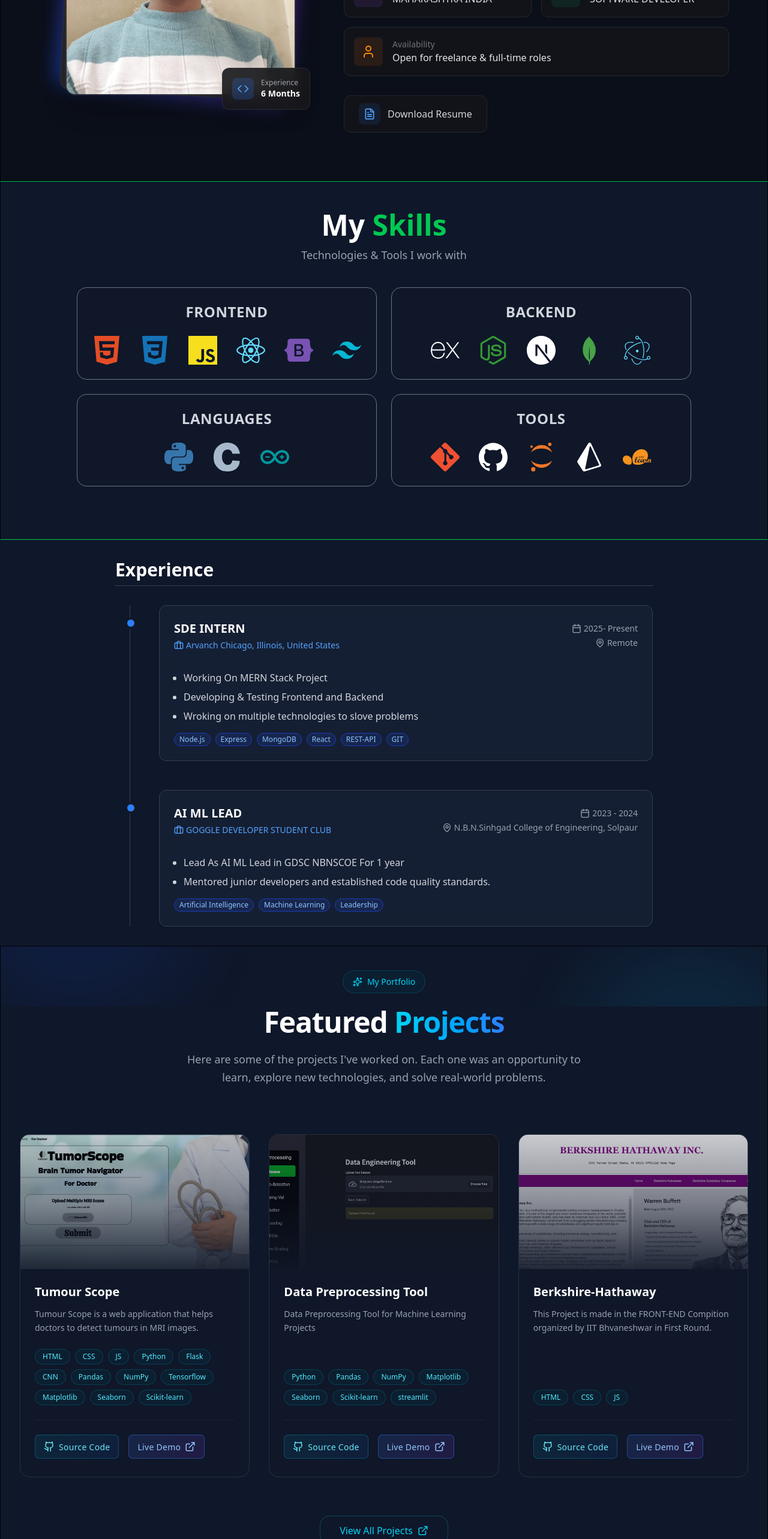
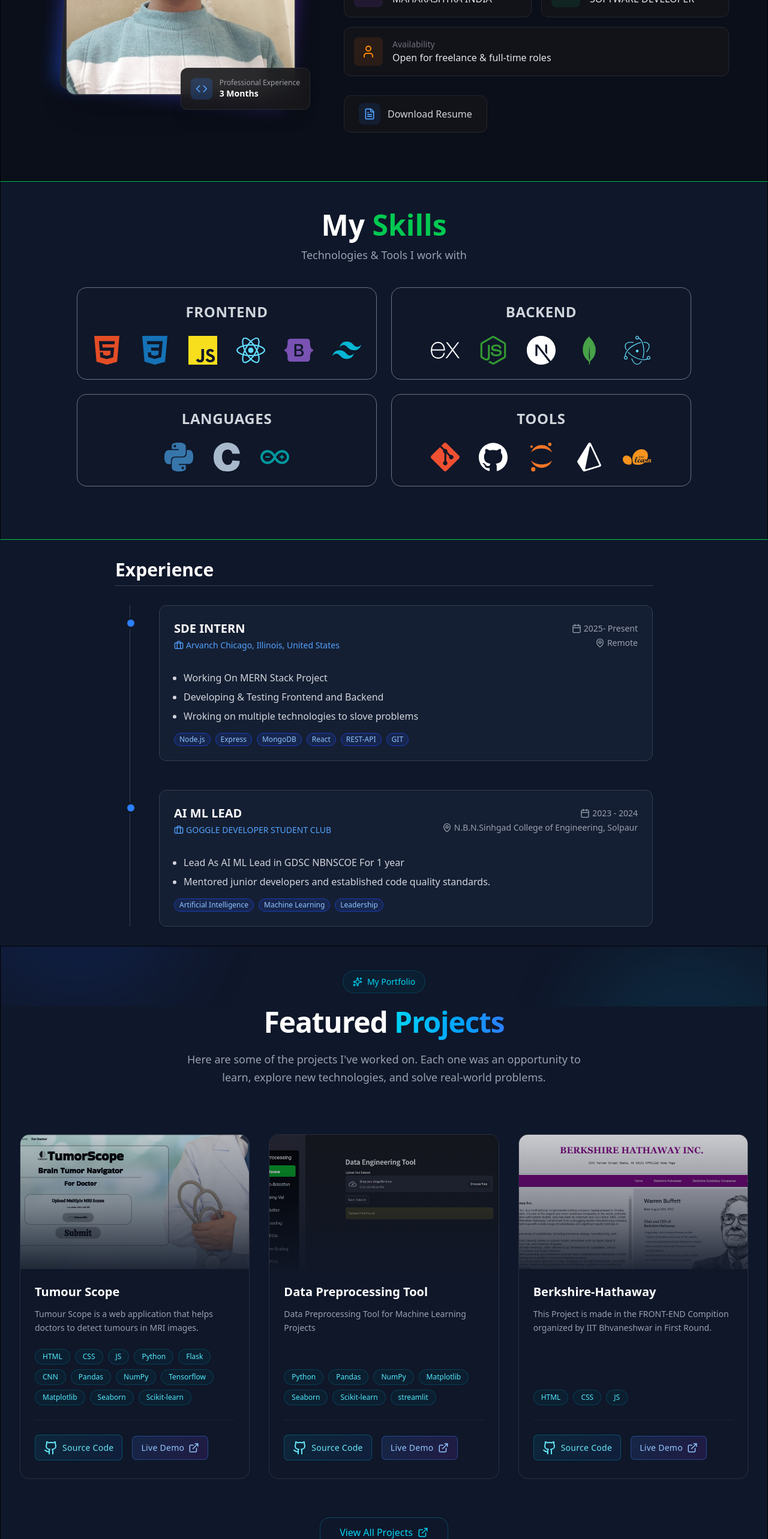
Before and after one commit to gauravk310/portfolio, a Next.js app in the folder portfolio/: page / in a window 1280 px wide. Shown: the part 1180-3746 px from the top of the page at 60% size. Built offline with nearby package versions, Linux system fonts and the light colour scheme.

Commit message:
cursor target

```diff
--- a/portfolio/components/Pages/AboutMe.jsx
+++ b/portfolio/components/Pages/AboutMe.jsx
@@ -16,7 +16,7 @@ const AboutMe = () => {
           className="flex flex-col lg:flex-row items-center gap-12 lg:gap-20"
         >
           {/* Left Side - Image */}
-          <div className="w-full lg:w-2/5 flex justify-center lg:justify-end">
+          <div className="w-full lg:w-2/5 flex justify-center lg:justify-end ">
             <div className="relative w-64 h-64 md:w-80 md:h-80 lg:w-96 lg:h-96 group">
               {/* Decorative background elements */}
               <div className="absolute inset-0 bg-gradient-to-tr from-blue-600 to-purple-600 rounded-2xl rotate-6 opacity-50 group-hover:rotate-12 transition-transform duration-500 blur-lg"></div>
@@ -37,14 +37,14 @@ const AboutMe = () => {
                 initial={{ opacity: 0, x: -20 }}
                 whileInView={{ opacity: 1, x: 0 }}
                 transition={{ delay: 0.3 }}
-                className="absolute -bottom-6 -right-6 bg-zinc-900/90 backdrop-blur-md p-4 rounded-xl border border-zinc-700/50 shadow-xl flex items-center gap-3"
+                className="absolute -bottom-6 -right-6 bg-zinc-900/90 backdrop-blur-md p-4 rounded-xl border border-zinc-700/50 shadow-xl flex items-center gap-3 cursor-target"
               >
                 <div className="p-2 bg-blue-500/20 rounded-lg">
                   <Code className="w-5 h-5 text-blue-400" />
                 </div>
                 <div>
-                  <p className="text-xs text-zinc-400">Experience</p>
-                  <p className="text-sm font-bold text-white"> 6 Months</p>
+                  <p className="text-xs text-zinc-400">Professional Experience</p>
+                  <p className="text-sm font-bold text-white"> 3 Months</p>
                 </div>
               </motion.div>
             </div>
@@ -82,7 +82,7 @@ const AboutMe = () => {
                 transition={{ delay: 0.2 }}
                 className="p-4 rounded-xl bg-zinc-900/50 border border-zinc-800 hover:border-zinc-700 transition-colors group"
               >
-                <div className="flex items-center gap-4">
+                <div className="flex items-center gap-4 cursor-target">
                   <div className="p-3 rounded-lg bg-purple-500/10 group-hover:bg-purple-500/20 transition-colors">
                     <MapPin className="w-6 h-6 text-purple-400" />
                   </div>
@@ -99,7 +99,7 @@ const AboutMe = () => {
                 transition={{ delay: 0.3 }}
                 className="p-4 rounded-xl bg-zinc-900/50 border border-zinc-800 hover:border-zinc-700 transition-colors group"
               >
-                <div className="flex items-center gap-4">
+                <div className="flex items-center gap-4 cursor-target">
                   <div className="p-3 rounded-lg bg-emerald-500/10 group-hover:bg-emerald-500/20 transition-colors">
                     <Briefcase className="w-6 h-6 text-emerald-400" />
                   </div>
@@ -116,7 +116,7 @@ const AboutMe = () => {
                 transition={{ delay: 0.4 }}
                 className="p-4 rounded-xl bg-zinc-900/50 border border-zinc-800 hover:border-zinc-700 transition-colors group md:col-span-2"
               >
-                <div className="flex items-center gap-4">
+                <div className="flex items-center gap-4 cursor-target">
                   <div className="p-3 rounded-lg bg-orange-500/10 group-hover:bg-orange-500/20 transition-colors">
                     <User className="w-6 h-6 text-orange-400" />
                   </div>
@@ -138,9 +138,9 @@ const AboutMe = () => {
               <a
                 href="/resume.pdf"
                 download="Resume.pdf"
-                className="flex items-center gap-3 px-6 py-3 bg-zinc-900/50 border border-zinc-800 rounded-xl hover:bg-zinc-800 hover:border-zinc-700 transition-all group hover:scale-105 active:scale-95"
+                className="flex items-center gap-3 px-6 py-3 bg-zinc-900/50 border border-zinc-800 rounded-xl hover:bg-zinc-800 hover:border-zinc-700 transition-all group hover:scale-105 active:scale-95 cursor-target"
               >
-                <div className="p-2 rounded-lg bg-blue-500/10 group-hover:bg-blue-500/20 transition-colors">
+                <div className="p-2 rounded-lg bg-blue-500/10 group-hover:bg-blue-500/20 transition-colors ">
                   <FileText className="w-5 h-5 text-blue-400" />
                 </div>
                 <span className="text-zinc-300 group-hover:text-white font-medium transition-colors">Download Resume</span>
--- a/portfolio/components/Pages/ContactMe.jsx
+++ b/portfolio/components/Pages/ContactMe.jsx
@@ -120,7 +120,7 @@ const ContactMe = () => {
                                 target="_blank"
                                 rel="noopener noreferrer"
                                 variants={cardVariants}
-                                className={`group relative p-6 rounded-2xl bg-zinc-900/50 border border-zinc-800 ${social.hoverColor} transition-all duration-300 hover:shadow-2xl hover:shadow-${social.color}/20 cursor-pointer overflow-hidden`}
+                                className={`group relative p-6 rounded-2xl bg-zinc-900/50 border cursor-target border-zinc-800 ${social.hoverColor} transition-all duration-300 hover:shadow-2xl hover:shadow-${social.color}/20 cursor-pointer overflow-hidden`}
                             >
                                 {/* Card Glow Effect */}
                                 <div className={`absolute inset-0 ${social.bgGlow} transition-colors duration-300`}></div>
--- a/portfolio/components/Pages/Experience.jsx
+++ b/portfolio/components/Pages/Experience.jsx
@@ -44,7 +44,7 @@ const Experience = () => {
             >
                 <h2 className="text-3xl font-bold text-white mb-8 border-b border-gray-700 pb-2">Experience</h2>
 
-                <div className="relative border-l border-gray-700 ml-3 md:ml-6 space-y-12">
+                <div className="relative border-l border-gray-700 ml-3 md:ml-6 space-y-12 ">
                     {experiences.map((exp, index) => (
                         <motion.div
                             key={exp.id}
@@ -57,7 +57,7 @@ const Experience = () => {
                             {/* Timeline Dot */}
                             <span className="absolute -left-[5px] top-6 h-3 w-3 rounded-full bg-blue-500 ring-4 ring-gray-900" />
 
-                            <Card className="bg-slate-800/50 border-slate-700 backdrop-blur-sm hover:bg-slate-800/80 transition-colors">
+                            <Card className="bg-slate-800/50 border-slate-700 backdrop-blur-sm hover:bg-slate-800/80 transition-colors cursor-target">
                                 <CardHeader>
                                     <div className="flex flex-col md:flex-row md:items-center md:justify-between gap-2">
                                         <div>
--- a/portfolio/components/Pages/Footer.jsx
+++ b/portfolio/components/Pages/Footer.jsx
@@ -148,7 +148,7 @@ const Footer = () => {
                                             viewport={{ once: true }}
                                             transition={{ duration: 0.3, delay: index * 0.1 }}
                                             whileHover={{ scale: 1.1, y: -5 }}
-                                            className={`p-3 rounded-xl bg-zinc-900/50 border border-zinc-800 ${social.color} transition-all duration-300 group relative overflow-hidden`}
+                                            className={`p-3 rounded-xl cursor-target bg-zinc-900/50 border border-zinc-800 ${social.color} transition-all duration-300 group relative overflow-hidden`}
                                             aria-label={social.name}
                                         >
                                             <div className="absolute inset-0 bg-gradient-to-br from-[#00c951]/10 to-transparent opacity-0 group-hover:opacity-100 transition-opacity duration-300"></div>
--- a/portfolio/components/Pages/Projects.jsx
+++ b/portfolio/components/Pages/Projects.jsx
@@ -94,7 +94,7 @@ const Projects = () => {
         {/* View All Button */}
         <div className="mt-16 text-center">
           <Link href="/projects">
-            <button className="group inline-flex items-center gap-2 px-8 py-3 bg-transparent border border-cyan-500/30 text-cyan-400 rounded-2xl cursor-target  font-medium hover:bg-cyan-500/10 hover:border-cyan-500 transition-all duration-300">
+            <button className="group inline-flex items-center gap-2 px-8 py-3 bg-transparent border border-cyan-500/30 text-cyan-400 rounded-2xl cursor-target  font-medium hover:bg-cyan-500/10 hover:border-cyan-500 transition-all duration-300 cursor-none">
               <span>View All Projects</span>
               <ExternalLink size={18} className="group-hover:translate-x-1 transition-transform" />
             </button>
--- a/portfolio/components/Pages/Stats.jsx
+++ b/portfolio/components/Pages/Stats.jsx
@@ -12,7 +12,7 @@ const StatCard = ({ title, count, icon: Icon, delay }) => {
             whileInView={{ opacity: 1, y: 0 }}
             transition={{ duration: 0.5, delay }}
             viewport={{ once: true }}
-            className="relative group"
+            className="relative group cursor-target"
         >
             <div className="absolute inset-0 bg-gradient-to-r from-cyan-500 to-blue-500 rounded-2xl blur opacity-25 group-hover:opacity-50 transition duration-300"></div>
             <div className="relative p-6 bg-slate-900/50 backdrop-blur-xl border border-slate-800 rounded-2xl hover:border-cyan-500/50 transition duration-300 h-full flex flex-col items-center justify-center text-center">
@@ -49,7 +49,7 @@ const Stats = () => {
         },
         {
             title: "Years Experience",
-            count: "6 Months", // Placeholder
+            count: "3 Months", // Placeholder
             icon: Briefcase,
         },
     ];
@@ -62,13 +62,13 @@ const Stats = () => {
                 <div className="absolute bottom-1/4 right-1/4 w-64 h-64 bg-blue-500/10 rounded-full blur-3xl"></div>
             </div>
 
-            <div className="container mx-auto px-6">
+            <div className="container mx-auto px-6 ">
                 <motion.div
                     initial={{ opacity: 0, y: 20 }}
                     whileInView={{ opacity: 1, y: 0 }}
                     transition={{ duration: 0.5 }}
                     viewport={{ once: true }}
-                    className="text-center mb-16"
+                    className="text-center mb-16 "
                 >
                     <h2 className="text-3xl md:text-4xl font-bold text-white mb-4">
                         <span className="text-cyan-400"></span> Achievement Stats
@@ -78,7 +78,7 @@ const Stats = () => {
                     </p>
                 </motion.div>
 
-                <div className="grid grid-cols-1 md:grid-cols-2 lg:grid-cols-4 gap-6">
+                <div className="grid grid-cols-1 md:grid-cols-2 lg:grid-cols-4 gap-6 ">
                     {stats.map((stat, index) => (
                         <StatCard
                             key={index}
@@ -86,6 +86,7 @@ const Stats = () => {
                             count={stat.count}
                             icon={stat.icon}
                             delay={index * 0.1}
+
                         />
                     ))}
                 </div>
--- a/portfolio/components/ui/CertificateModal.jsx
+++ b/portfolio/components/ui/CertificateModal.jsx
@@ -23,7 +23,7 @@ const CertificateModal = ({ certificate, isOpen, onClose }) => {
                         exit={{ scale: 0.9, opacity: 0 }}
                         transition={{ type: "spring", damping: 25, stiffness: 300 }}
                         onClick={(e) => e.stopPropagation()}
-                        className="relative max-w-3xl w-full max-h-[90vh] overflow-y-auto bg-slate-900 rounded-2xl shadow-2xl border border-slate-700 custom-scrollbar"
+                        className="relative max-w-lg w-full max-h-[70vh] overflow-y-auto bg-slate-900 rounded-2xl shadow-2xl border border-slate-700 custom-scrollbar"
                     >
                         {/* Close Button */}
                         <button
--- a/portfolio/components/ui/LiveDemoButton.jsx
+++ b/portfolio/components/ui/LiveDemoButton.jsx
@@ -9,7 +9,7 @@ const LiveDemoButton = ({ href }) => {
         href={href}
         target="_blank"
         rel="noopener noreferrer"
-        className="live-demo-btn"
+        className="live-demo-btn cursor-target"
       >
         <span>
           Live Demo
--- a/portfolio/components/ui/SliderTextAnimation.jsx
+++ b/portfolio/components/ui/SliderTextAnimation.jsx
@@ -4,7 +4,7 @@ import styled from 'styled-components';
 const SliderTextAnimation = () => {
   return (
     <StyledWrapper>
-      <button className="button" data-text="Awesome">
+      <button className="button cursor-target" data-text="Awesome">
         <span className="actual-text">&nbsp;Gaurav_Kadam&nbsp;</span>
         <span aria-hidden="true" className="hover-text">&nbsp;Gaurav_Kadam&nbsp;</span>
       </button>
--- a/portfolio/components/ui/SourceCodeButton.jsx
+++ b/portfolio/components/ui/SourceCodeButton.jsx
@@ -9,10 +9,10 @@ const SourceCodeButton = ({ href }) => {
         href={href}
         target="_blank"
         rel="noopener noreferrer"
-        className="cssbuttons-io"
+        className="cssbuttons-io cursor-target"
       >
         <span>
-          <Github className="github-icon" size={18} />
+          <Github className="github-icon" cursor-targetsize={18} />
           Source Code
         </span>
       </a>
```
